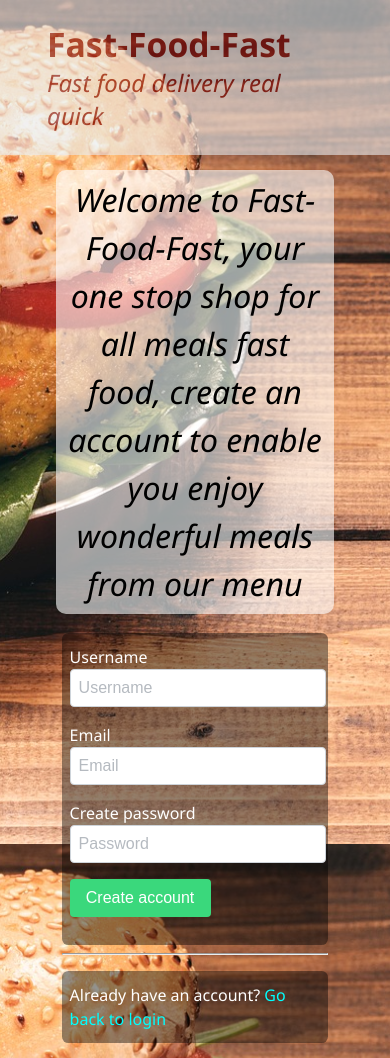
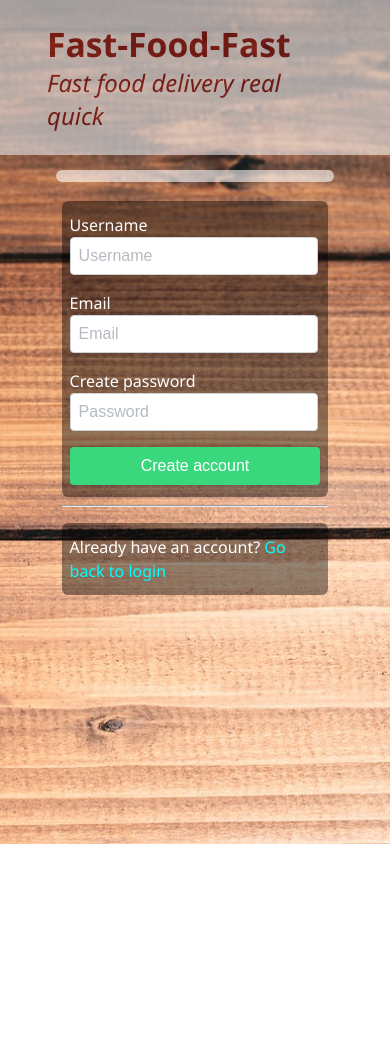
Before and after one commit to Bryan-Cee/Fast-Food-Fast, a PHP site: page /UI/pages/user/signup.html in a window 390 px wide. After the commit the page ends 844 px from the top, so only its background shows below. Run offline with PHP 8.4, Linux system fonts and the light colour scheme.

Commit message:
[Chore #161526352] Make UI responsive

```diff
--- a/UI/pages/admin/details.html
+++ b/UI/pages/admin/details.html
@@ -28,7 +28,7 @@
     </header>
     <section>
         <div class="container">
-            <div class="w-75 center">
+            <div class="w-75 center details">
                 <p class="li-text form center">Click on the button to get the specific item you need</p>
                 <button class="btn btn-green float-left mt-1" onclick="getUserForm()">Get Specific user</button>
                 <button class="btn btn-red float-right mt-1" onclick="getOrderForm()">Get Specific order</button>
@@ -38,7 +38,7 @@
                             <span class="popup-close" onclick="closepopup(this)">CLOSE</span>
                         </div>
                         <div class="popup-body">
-                            <div class="mb-1">
+                            <div class="mb-1 form-group">
                                 <label for="user_id">User ID</label>
                                 <input type="number" min="0" placeholder="User ID" id="user_id" class="form-control"
                                     required>
@@ -53,7 +53,7 @@
                             <span class="popup-close" onclick="closepopup(this)">CLOSE</span>
                         </div>
                         <div class="popup-body">
-                            <div class="mb-1">
+                            <div class="mb-1 form-group">
                                 <label for="order_id">Order ID</label>
                                 <input type="number" min="0" placeholder="Order ID" id="order_id" class="form-control"
                                     required>
--- a/UI/pages/user/signup.html
+++ b/UI/pages/user/signup.html
@@ -26,22 +26,22 @@
             <div class="center-position" id="form-section">
                 <div class="w-100">
                     <form action="" method="POST" id="create_account_form" class="form">
-                        <div class="mb-1">
+                        <div class="mb-1 form-group">
                             <label for="username">Username</label>
                             <input type="text" class="form-control" placeholder="Username" id="username" required>
                             <div id="name_msg"></div>
                         </div>
-                        <div class="mb-1">
+                        <div class="mb-1 form-group">
                             <label for="email">Email</label>
                             <input type="email" class="form-control" placeholder="Email" id="email" required>
                             <div id="email_msg"></div>
                         </div>
-                        <div class="mb-1">
+                        <div class="mb-1 form-group">
                             <label for="password">Create password</label>
                             <input type="password" class="form-control" placeholder="Password" id="password" required>
                             <div id="password_msg"></div>
                         </div>
-                        <div class="mb-1">
+                        <div class="mb-1" id="button-input">
                             <button type="submit" class="btn btn-green">Create account</button>
                         </div>
                     </form>
--- a/UI/scripts/css/style.css
+++ b/UI/scripts/css/style.css
@@ -153,7 +153,7 @@
 
 .form-control {
     display: block;
-    width: 95%;
+    width: 100%;
     padding: 0.375rem 0.5rem;
     font-size: 1rem;
     line-height: 1.5;
@@ -161,6 +161,10 @@
     background-color: #fff;
     border: 1px solid #ced4da;
     border-radius: 0.25rem;
+}
+
+.form-group {
+    width: 95%;
 }
 
 .popup {
@@ -379,6 +383,7 @@
 /* responsiveness */
 
 @media(max-width:768px) {
+
     .row {
         flex-direction: column;
         width: 90%;
@@ -408,10 +413,12 @@
         width: 50%;
         margin: auto;
     }
+
     #food-list{
         width: 72%;
         margin: auto;
     }
+
     .l-group-item img {
         width: 15rem;
         height: 12rem;
@@ -462,4 +469,83 @@
         float: none;
         width: 100%;
     }
+
+    .form-group{
+        width: 94%;
+    }
 }
+
+@media(max-width: 576px) {
+    .form-group {
+        width: 92%;
+    }
+
+    #display-text>p {
+        display: none;
+    }
+
+    #spec-list, #food-list{
+        width: 100%;
+    }
+
+    .l-group-item img {
+        width: 13rem;
+        height: 10rem;
+        border-radius: 0.25rem 0 0 0.25rem;
+    }
+
+    .l-group-item {
+        width: 13rem;
+        margin: auto;
+        display: flex;
+        flex-direction: column;
+        margin-bottom: .4rem;
+        background-color: rgba(255, 255, 255, 0.637);
+    }
+
+    body>section>div>div>button.btn.btn-green.float-left.mt-1{
+        float: none;
+        width: 100%;
+    }
+
+    body>section>div>div>button.btn.btn-red.float-right.mt-1{
+        float: none;
+        width: 100%;
+    }
+
+    #orderForm, #userForm{
+        width: 80%;
+    }
+
+    #order_id{
+        width: 100%
+    }
+
+    .nav-buttons{
+        display: flex;
+        flex-direction:column;
+        float: none;
+    }
+
+    .nav-buttons > a {
+        margin-bottom: .2em;
+    }
+
+    .inventory,.details {
+        width: 90%;
+    }
+
+    #addmealpopup{
+        width: 80%;
+        margin: auto;
+    }
+
+    #order-popup{
+        width: 80%;
+        margin: auto;
+    }
+
+    .menu-item{
+        width: 100%;
+    }
+}
--- a/UI/scripts/js/addmeal.js
+++ b/UI/scripts/js/addmeal.js
@@ -35,7 +35,7 @@
 
             // div-main
             let first_div = createNode("div");
-            first_div.className = "w-50";
+            first_div.className = "w-50 menu-item";
 
             // P's
             let mname = createNode("p");
--- a/UI/scripts/js/history.js
+++ b/UI/scripts/js/history.js
@@ -31,7 +31,7 @@
 
                 // first-div
                 let first_div = createNode('div');
-                first_div.className = "l-item-text mt-1";
+                first_div.className = "l-item-text mt-1 menu-item";
 
                 // mealname-p
                 let mealnamep = createNode('p');
--- a/UI/scripts/js/menu.js
+++ b/UI/scripts/js/menu.js
@@ -33,7 +33,7 @@
 
                 // div-main
                 let first_div = createNode('div');
-                first_div.className = "w-50";
+                first_div.className = "w-50 menu-item";
 
                 // P's
                 let mname = createNode('p');
--- a/UI/scripts/js/modules/getdetails.js
+++ b/UI/scripts/js/modules/getdetails.js
@@ -11,7 +11,7 @@
         })
     };
 
-    const userReq = new Request(`https://immense-ocean-82555.herokuapp.com/api/v2/users/${userId}`, adminInit);
+    const adminReq = new Request(`https://immense-ocean-82555.herokuapp.com/api/v2/users/${userid}`, adminInit);
 
     fetch(adminReq)
         .then(res => res.json())
--- a/UI/scripts/js/processing.js
+++ b/UI/scripts/js/processing.js
@@ -36,7 +36,7 @@
 
                 // first-div
                 let first_div = createNode("div");
-                first_div.className = "mr-1 mt-1";
+                first_div.className = "mr-1 mt-1 menu-item";
 
                 // mealname-p
                 let mealnamep = createNode("p");
--- a/home.html
+++ b/home.html
@@ -29,15 +29,15 @@
                     </div>
                     <form action="" method="POST" class="mt-1 form" id="login-form">
                         <div id="login-alert"></div>
-                        <div class="mb-1">
+                        <div class="mb-1 form-group">
                             <label for="username">Username</label>
                             <input type="text" class="form-control" placeholder="Username" id="username" required>
                         </div>
-                        <div class="mb-1">
+                        <div class="mb-1 form-group">
                             <label for="password">Password</label>
                             <input type="password" class="form-control" placeholder="Password" id="password" required>
                         </div>
-                        <div class="mb-1">
+                        <div class="mb-1" id="button-input">
                             <button type="submit" class="btn btn-green">Login</button>
                         </div>
                     </form>
```
Also changed, not shown: UI/pages/admin/inventory.html (+5 -5 lines), UI/pages/user/history.html (+3 -5 lines).
